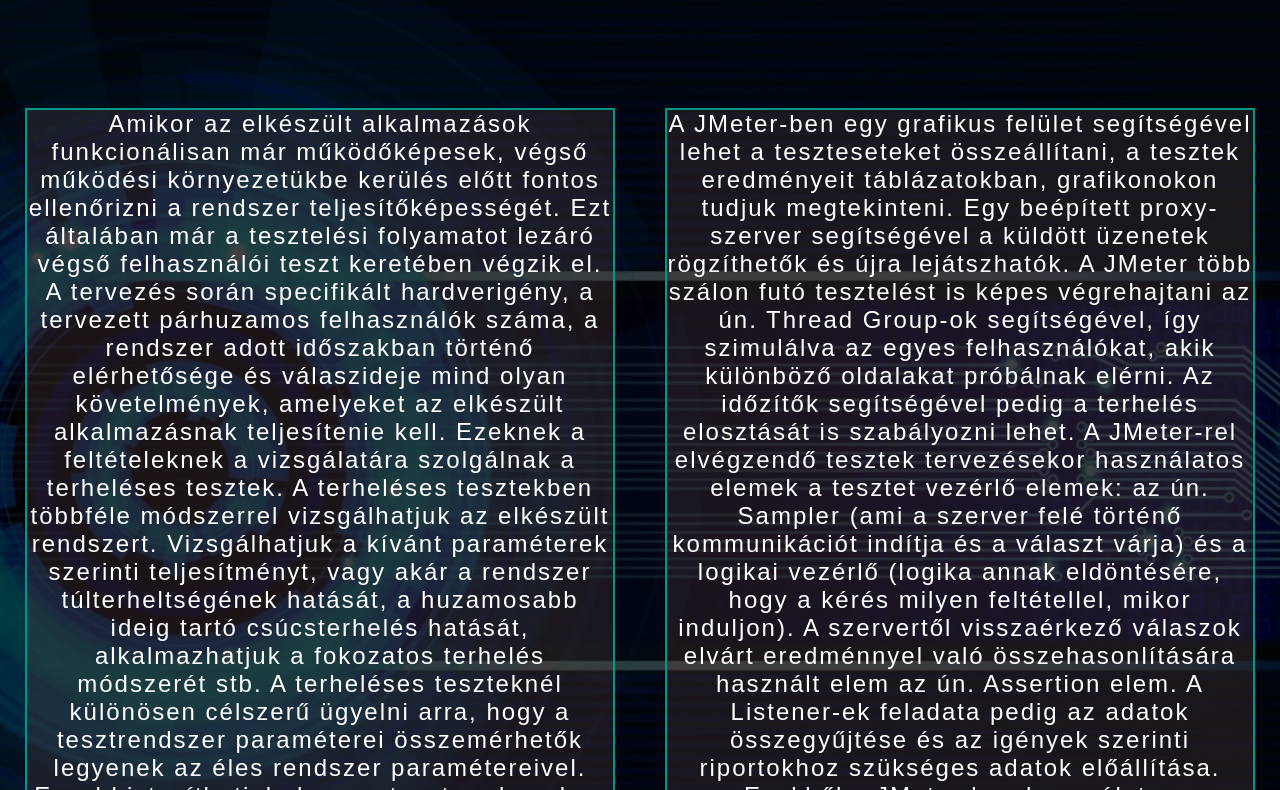
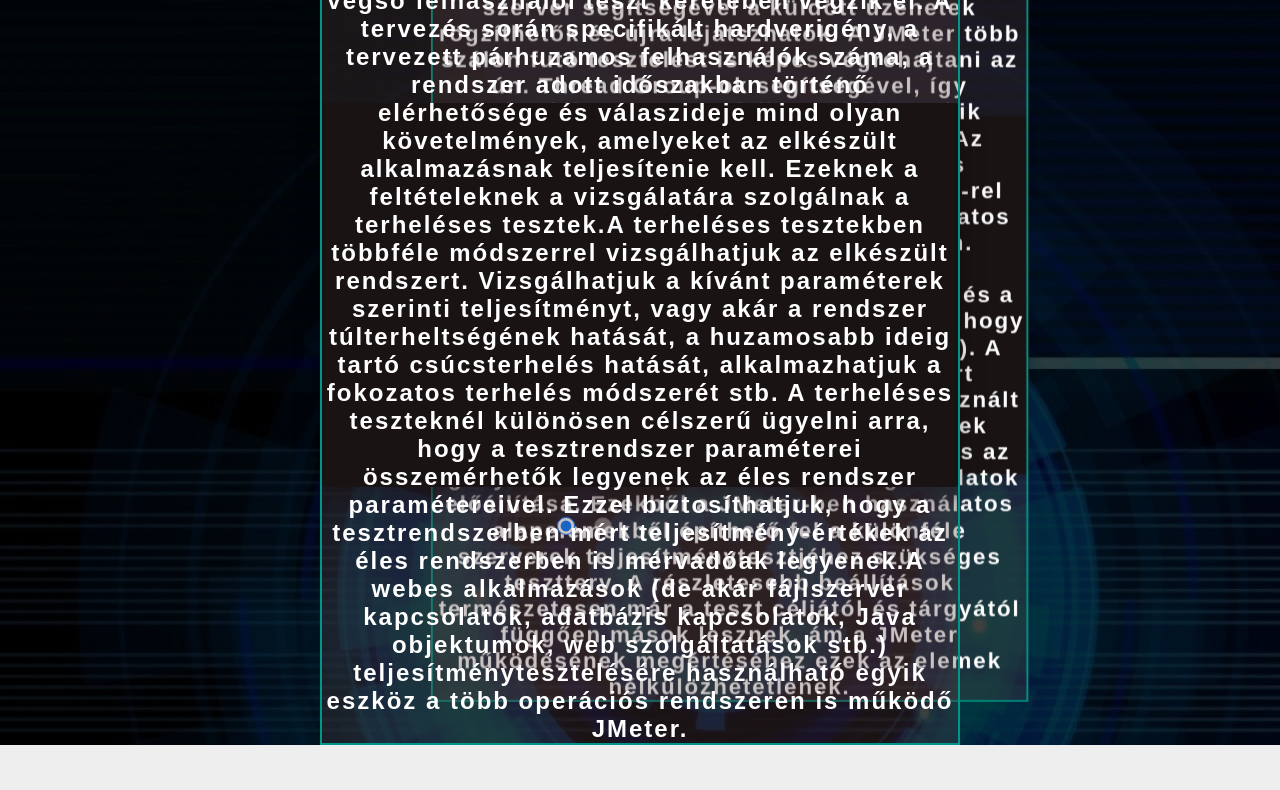
Before and after one commit to bendeguz989/MAVEN, a plain HTML site: page terheles.html in a window 1280 px wide. Shown: the part 119-909 px from the top of the page. After the commit the page ends 864 px from the top, so only its background shows below. Drawn offline with Linux system fonts and the light colour scheme.

Commit message:
harmadik

```diff
--- a/terheles.css
+++ b/terheles.css
@@ -59,31 +59,111 @@ h3 {
 .navbar ul li:hover::after{
     width: 100%;
 }
-.teszteles{
-    text-align: center;
-    font-size: 18px;
-    letter-spacing: 3px;
-    display: block;
-    overflow: auto;
-}
-* {
-    box-sizing: border-box;
+body {
+    margin: 0;
+    background: #EEE;
+    user-select: none;
+    background-image: linear-gradient(rgb(0,0,0,0.75), rgb(0,0,0,0.75)),url(kepek/osszefoglalas.jpg);
   }
-.oszlop {
-    margin-top: 60px;
-    float: left;
+  #slider {
+    position: relative;
     width: 50%;
-    padding: 25px;
-}
-.row:after {
-    content: "";
-    display: table;
-    clear: both;
-}
-.teszteles_csoport {
+    height: 30vw;
+    margin: 80px auto;
+    font-family: 'Helvetica Neue', sans-serif;
+    perspective: 1400px;
+    transform-style: preserve-3d;
+  }
+
+  input[type=radio] {
+    position: relative;
+    top: 108%;
+    left: 50%;
+    width: 18px;
+    height: 18px;
+    margin: 0 15px 0 0;
+    opacity: 0.4;
+    transform: translateX(-83px);
+    cursor: pointer;
+  }
+
+
+  input[type=radio]:nth-child(5) {
+    margin-right: 0px;
+  }
+
+  input[type=radio]:checked {
+    opacity: 1;
+  }
+
+
+  #slider label {
+    position: absolute;
+    width: 100%;
+    height: 100%;
+    left: 0;
+    top: 0;
+    color: white;
+    font-size: 70px;
+    font-weight: bold;
+    border-radius: 5px;
+    cursor: pointer;
+    display: flex;
+    align-items: center;
+    justify-content: center;
+    transition: transform 400ms ease;
+  }
+
+  #slide1 {
+    background: black;
+  }
+  #slide2 {
+    background: black;
+  }
+
+  #slide3 {
+    background: white;
+    padding: 15px;
+  }
+
+  #slide4 {
+    background: white;
+    padding: 15px;
+  }
+
+  #slide5 {
+    background:white;
+    padding: 15px;
+  }
+
+  #s1:checked ~ #slide1, #s2:checked ~ #slide2, #s3:checked ~ #slide3, #s4:checked ~ #slide4, #s5:checked ~ #slide5 {
+    box-shadow: 0 13px 26px rgba(0,0,0, 0.3), 0 12px 6px rgba(0,0,0, 0.2);
+    transform: translate3d(0%, 0, 0px);
+  }
+
+  #s1:checked ~ #slide2, #s2:checked ~ #slide3, #s3:checked ~ #slide4, #s4:checked ~ #slide5, #s5:checked ~ #slide1 {
+    box-shadow: 0 6px 10px rgba(0,0,0, 0.3), 0 2px 2px rgba(0,0,0, 0.2);
+    transform: translate3d(15%, 0, -100px);
+  }
+
+  #s1:checked ~ #slide3, #s2:checked ~ #slide4, #s3:checked ~ #slide5, #s4:checked ~ #slide1, #s5:checked ~ #slide2 {
+    box-shadow: 0 1px 4px rgba(0,0,0, 0.4);
+    transform: translate3d(30%, 0, -250px);
+  }
+
+  #s1:checked ~ #slide4, #s2:checked ~ #slide5, #s3:checked ~ #slide1, #s4:checked ~ #slide2, #s5:checked ~ #slide3 {
+    box-shadow: 0 1px 4px rgba(0,0,0, 0.4);
+    transform: translate3d(-30%, 0, -250px);
+  }
+
+  #s1:checked ~ #slide5, #s2:checked ~ #slide1, #s3:checked ~ #slide2, #s4:checked ~ #slide3, #s5:checked ~ #slide4 {
+    box-shadow: 0 6px 10px rgba(0,0,0, 0.3), 0 2px 2px rgba(0,0,0, 0.2);
+    transform: translate3d(-15%, 0, -100px);
+  }
+  .szoveg{
     text-align: center;
     letter-spacing: 2px;
     font-size: 24px;
     background-color: #5841414d;
     border: 2px solid #009688;
-}
+  }
--- a/terheles.html
+++ b/terheles.html
@@ -23,38 +23,29 @@
                 <li><a href="tesztpelda.html">Teszt példák</a></li>
             </ul>
         </div>
-        <div>
-            <div class="row">
-                <div class="oszlop">
-                    <p class="teszteles">
-                    <ul class="teszteles_csoport">
-                        Amikor az elkészült alkalmazások funkcionálisan már működőképesek,
-                        végső
-                        működési környezetükbe kerülés
-                        előtt fontos ellenőrizni a rendszer teljesítőképességét.
+        <section id="slider">
+            <input type="radio" name="slider" id="s1" checked>
+            <input type="radio" name="slider" id="s2">
+
+
+            <label for="s1" id="slide1">
+                <p class="szoveg">
+                    Amikor az elkészült alkalmazások funkcionálisan már működőképesek,végső működési környezetükbe kerülés előtt fontos ellenőrizni a rendszer teljesítőképességét.
                     Ezt általában már a tesztelési folyamatot lezáró végső felhasználói teszt keretében végzik el.
-                        A tervezés során specifikált hardverigény, a
-                        tervezett párhuzamos felhasználók száma, a rendszer adott időszakban történő elérhetősége és
-                        válaszideje
-                        mind olyan követelmények, amelyeket az elkészült alkalmazásnak teljesítenie kell.
-                        Ezeknek a feltételeknek a vizsgálatára szolgálnak a terheléses tesztek.
-                        A terheléses tesztekben többféle módszerrel vizsgálhatjuk az elkészült rendszert. Vizsgálhatjuk
-                        a kívánt
+                    A tervezés során specifikált hardverigény, a tervezett párhuzamos felhasználók száma, a rendszer adott időszakban történő elérhetősége és válaszideje mind olyan követelmények, amelyeket az elkészült alkalmazásnak teljesítenie kell.
+                    Ezeknek a feltételeknek a vizsgálatára szolgálnak a terheléses tesztek.A terheléses tesztekben többféle módszerrel vizsgálhatjuk az elkészült rendszert. Vizsgálhatjuk  a kívánt
                     paraméterek szerinti teljesítményt, vagy akár a rendszer túlterheltségének hatását, a huzamosabb
-                        ideig
-                        tartó csúcsterhelés hatását, alkalmazhatjuk a fokozatos terhelés módszerét stb.
+                    ideig tartó csúcsterhelés hatását, alkalmazhatjuk a fokozatos terhelés módszerét stb.
                     A terheléses teszteknél különösen célszerű ügyelni arra, hogy a tesztrendszer paraméterei
-                        összemérhetők
-                        legyenek az éles rendszer paramétereivel. Ezzel biztosíthatjuk, hogy a tesztrendszerben mért
-                        teljesítmény-értékek az éles rendszerben is mérvadóak legyenek.
-                        A webes alkalmazások (de akár fájlszerver kapcsolatok, adatbázis kapcsolatok, Java objektumok,
+                    összemérhetők legyenek az éles rendszer paramétereivel. Ezzel biztosíthatjuk, hogy a tesztrendszerben mért
+                    teljesítmény-értékek az éles rendszerben is mérvadóak legyenek.A webes alkalmazások (de akár fájlszerver kapcsolatok, adatbázis kapcsolatok, Java objektumok,
                     web szolgáltatások stb.) teljesítménytesztelésére használható egyik eszköz a több
                     operációs rendszeren is
-                        működő JMeter.</p>
-                </div>
-                <div class="oszlop">
-                    <p class="teszteles">
-                    <ul class="teszteles_csoport">
+                    működő JMeter.
+                </p>
+            </label>
+            <label for="s2" id="slide2">
+                <p class="szoveg">
                     A JMeter-ben egy grafikus felület segítségével lehet a teszteseteket
                             összeállítani, a
                             tesztek eredményeit táblázatokban, grafikonokon tudjuk megtekinteni. Egy beépített proxy-szerver
@@ -78,11 +69,10 @@
                             teljesítménytesztjéhez
                             szükséges tesztterv. A részletesebb beállítások természetesen már a teszt céljától és tárgyától
                             függően
-                        mások lesznek, ám a JMeter működésének megértéséhez ezek az elemek nélkülözhetetlenek.</p>
-                </div>
-            </div>
-        </div>
-    </div>
+                            mások lesznek, ám a JMeter működésének megértéséhez ezek az elemek nélkülözhetetlenek.
+                </p>
+
+          </section>
 </body>
 
 </html>
```
Lines whose indentation alone changed are shown as unchanged.
